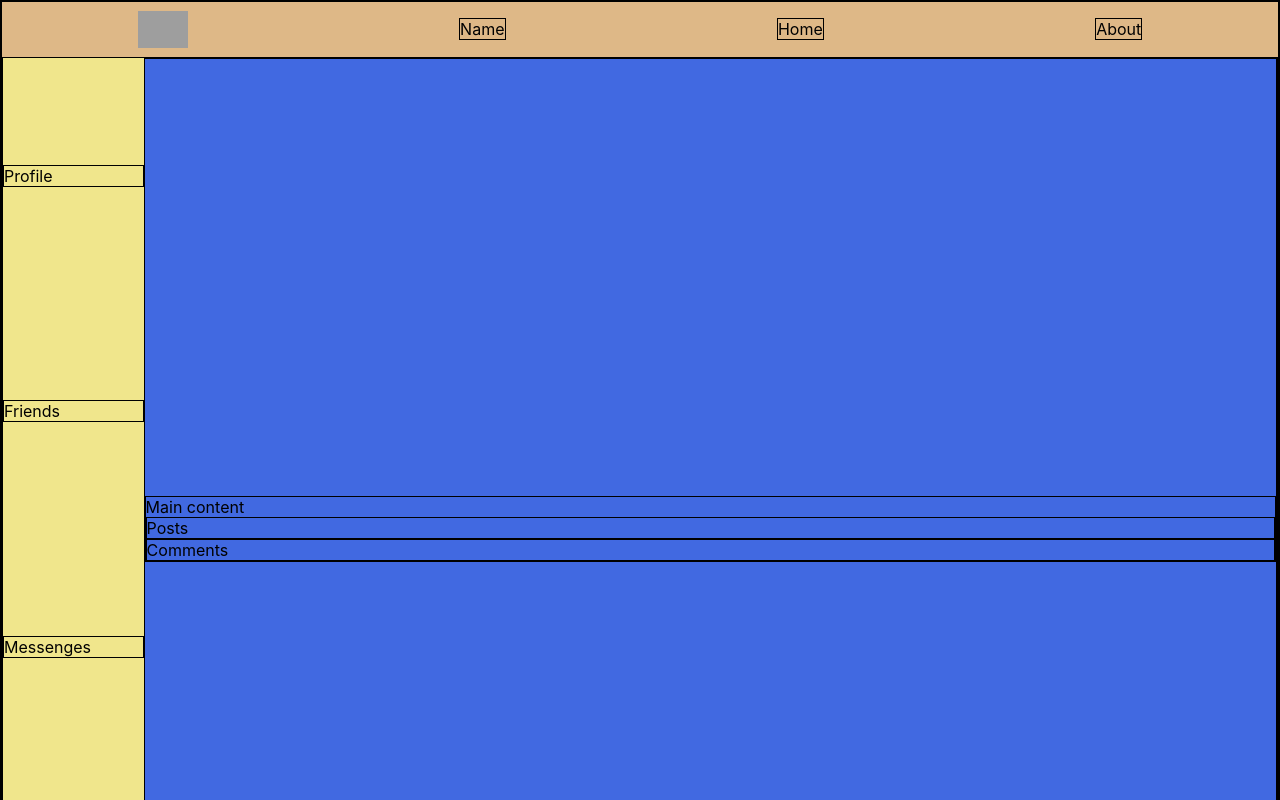
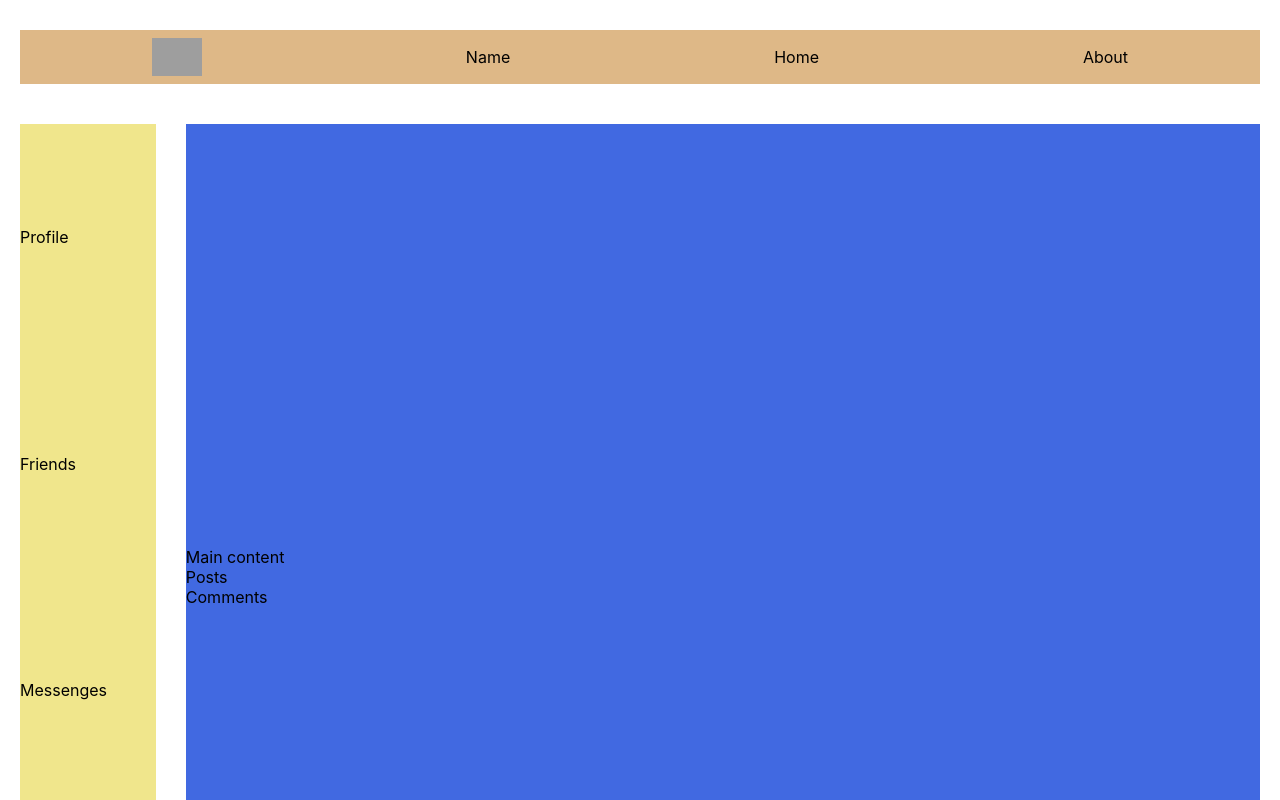
Before and after one commit to alexandr231/learnReact, a React (Create React App) app: page / in a window 1280 px wide. Shown: the top 800 px of the page. Built offline with nearby package versions, Linux system fonts and the light colour scheme; grey boxes are pictures that could not be loaded.

Commit message:
first commit

```diff
--- a/src/App.css
+++ b/src/App.css
@@ -1,10 +1,11 @@
 .wrapper {
     display:flex;
     flex-direction: column;
-    background-color: darkcyan;
     justify-content: space-around;
     align-items: stretch;
     height: 1000px;
+    gap: 40px;
+    margin: 30px 20px;
 }
 .header {
     display: flex;
@@ -20,9 +21,9 @@
 .second-row {
     display: flex;
     flex-direction: row;
-    background-color: deeppink;
     justify-content: space-around;
     flex-grow: 50;
+    gap: 30px;
 }
 .nav {
     flex-grow:1;
@@ -38,6 +39,3 @@
     background-color: royalblue;
     justify-content: space-around;
 }
-div {
-    border: 1px solid black;
-}
```
